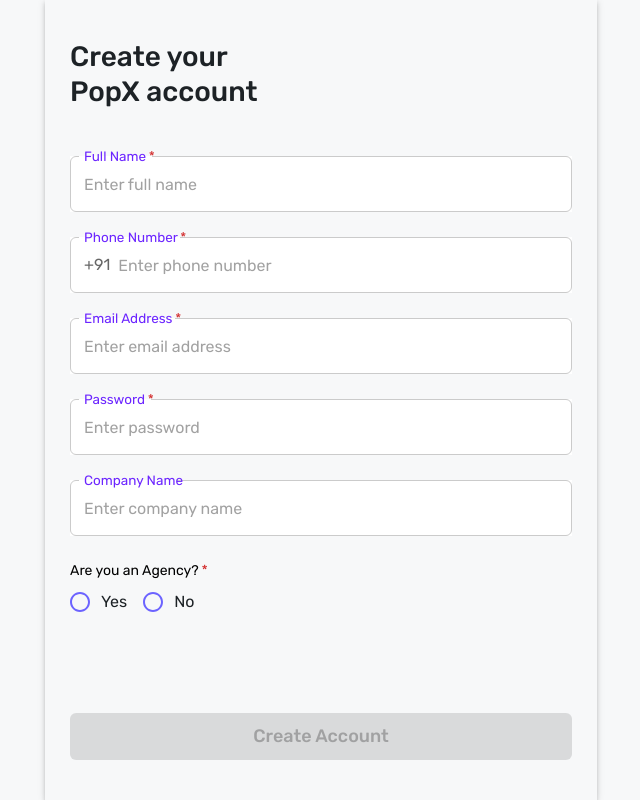
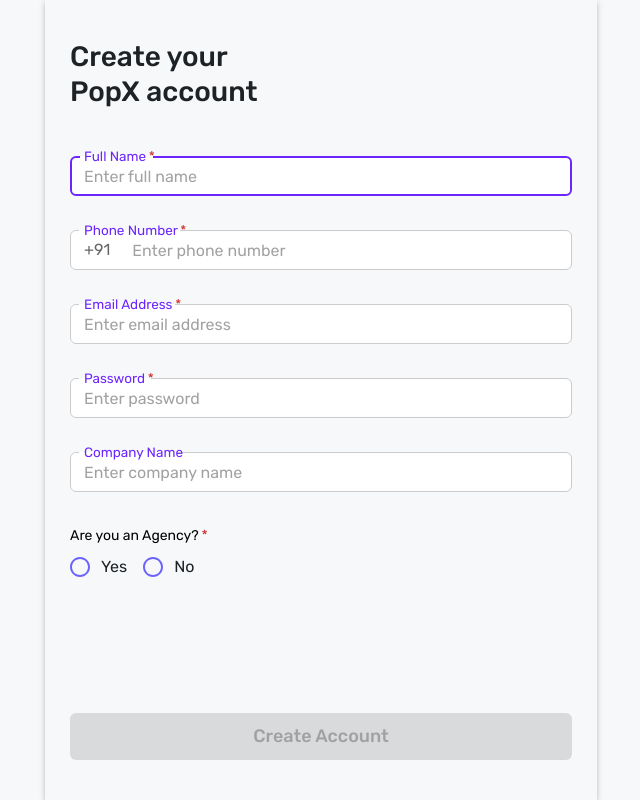
Before and after one commit to mazam5/popx-frontend, a React app: page /signup in a window 1280 px wide. Shown: the whole page, without its empty margins (319-959 px from the left). Built offline with nearby package versions, Linux system fonts and the light colour scheme; the HTML template or start-up script is replaced by a standard one.

Commit message:
modified exact input styles

```diff
--- a/src/pages/LandingPage.tsx
+++ b/src/pages/LandingPage.tsx
@@ -23,7 +23,7 @@
       }}
     >
       <Box
-        width='60%'
+        width="60%"
         sx={{ display: 'flex', flexDirection: 'column', gap: '20px', marginBottom: '20px' }}
       >
         <Typography variant="h4" fontWeight="500" fontSize={28}>
--- a/src/pages/LoginPage.tsx
+++ b/src/pages/LoginPage.tsx
@@ -3,11 +3,11 @@
 import { useAuth } from '../providers/AuthProvider';
 
 import { zodResolver } from '@hookform/resolvers/zod';
+import { Visibility, VisibilityOff } from '@mui/icons-material';
+import { useState } from 'react';
 import { Controller, useForm } from 'react-hook-form';
 import * as z from 'zod';
 import { generateDummyToken } from '../helpers/generateToken';
-import { useEffect, useState } from 'react';
-import { Visibility, VisibilityOff } from '@mui/icons-material';
 
 const loginFormSchema = z.object({
   email: z.email('Please enter a valid email address'),
@@ -27,11 +27,6 @@
       password: '',
     },
   });
-  useEffect(() => {
-    if (!form.watch('password')) {
-      setShowPassword(false);
-    }
-  }, [form]);
 
   async function onSubmit(values: z.infer<typeof loginFormSchema>) {
     try {
@@ -60,7 +55,7 @@
       }}
     >
       <Box
-        width='50%'
+        width="50%"
         sx={{ display: 'flex', flexDirection: 'column', gap: '20px', marginBottom: '20px' }}
       >
         <Typography variant="h4" fontWeight="500" fontSize={28}>
@@ -77,6 +72,7 @@
           <TextField
             {...field}
             label="Email Address"
+            autoFocus
             variant="outlined"
             type="email"
             placeholder="Enter email address"
--- a/src/pages/SignupPage.tsx
+++ b/src/pages/SignupPage.tsx
@@ -5,12 +5,15 @@
   Button,
   FormControl,
   FormControlLabel,
-  FormLabel, IconButton, InputAdornment, Radio,
+  FormLabel,
+  IconButton,
+  InputAdornment,
+  Radio,
   RadioGroup,
   TextField,
-  Typography
+  Typography,
 } from '@mui/material';
-import { useEffect, useState } from 'react';
+import { useState } from 'react';
 import { Controller, useForm } from 'react-hook-form';
 import { useNavigate } from 'react-router';
 import * as z from 'zod';
@@ -41,12 +44,6 @@
       companyName: '',
     },
   });
-  useEffect(() => {
-    if (!form.watch('password')) {
-      setShowPassword(false);
-    }
-  }, [form]);
-
 
   async function onSubmit(values: z.infer<typeof signupFormSchema>) {
     try {
@@ -81,13 +78,10 @@
           flexDirection: 'column',
           gap: '25px',
           marginBottom: '20px',
-          overflowY: 'auto',
+          // overflowY: 'auto',
         }}
       >
-        <Box
-          width='40%'
-          sx={{ marginBottom: '22px' }}
-        >
+        <Box width="40%" sx={{ marginBottom: '22px' }}>
           <Typography variant="h4" fontWeight="500" fontSize={28}>
             Create your PopX account
           </Typography>
@@ -98,6 +92,7 @@
           render={({ field, fieldState: { error } }) => (
             <TextField
               {...field}
+              autoFocus
               label="Full Name"
               variant="outlined"
               type="text"
--- a/src/providers/MUIThemeProvider.tsx
+++ b/src/providers/MUIThemeProvider.tsx
@@ -49,33 +49,49 @@
         },
       },
     },
+    MuiOutlinedInput: {
+      styleOverrides: {
+        root: {
+          height: '40px',
+          borderRadius: '6px',
+          backgroundColor: '#fff',
+        },
+        input: {
+          padding: '10px 14px',
+          boxSizing: 'border-box',
+        },
+      },
+    },
+
     MuiTextField: {
       styleOverrides: {
         root: {
           width: '100%',
-          backgroundColor: '#fff',
-          color: 'black',
-          '& .MuiOutlinedInput-root': {
-            '& fieldset': {
+          minHeight: '49px',
+
+          '& .MuiOutlinedInput-root fieldset': {
             borderColor: '#CBCBCB',
-              borderRadius: '6px',
-              color: '#1D2226',
           },
-            '&:hover fieldset': {
+
+          '& .MuiOutlinedInput-root:hover fieldset': {
             borderColor: '#6C25FF',
           },
-            '&.Mui-focused fieldset': {
+
+          '& .MuiOutlinedInput-root.Mui-focused fieldset': {
             borderColor: '#6C25FF',
           },
-            '&.Mui-error fieldset': {
+
+          '& .MuiOutlinedInput-root.Mui-error fieldset': {
             borderColor: '#d32f2f',
           },
-          },
+
           '& .MuiInputLabel-root': {
             color: '#6C25FF',
+
             '&.Mui-focused': {
-              // color: '#6C25FF',
+              color: '#6C25FF',
             },
+
             '&.Mui-error': {
               color: '#d32f2f',
             },
```
Lines whose indentation alone changed are shown as unchanged.
